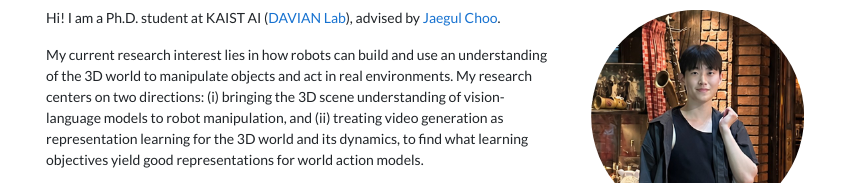
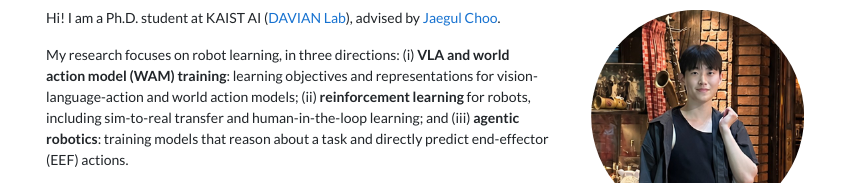
Before and after one commit to aiclaudev/aiclaudev.github.io, a plain HTML site: page index.html in a window 1280 px wide. Shown: the part 80-263 px from the top of the page, without its empty margins (209-1056 px from the left). Drawn offline with nearby package versions, Linux system fonts and the light colour scheme.

Commit message:
Rewrite the research interests: VLA/WAM training, RL, agentic robotics
Same text on the homepage and in the CV's About section; the CV no
longer mentions the KRAFTON internship there.

Co-Authored-By: Claude Opus 5.5 <noreply@anthropic.com>

```diff
--- a/index.html
+++ b/index.html
@@ -38,14 +38,15 @@
           advised by <a href="https://sites.google.com/site/jaegulchoo">Jaegul Choo</a>.
         </p>
         <p>
-          My current research interest lies in how robots can build and use an understanding of the 3D world
-          to manipulate objects and act in real environments. My research centers on two directions:
-          (i) bringing the 3D scene understanding of vision-language models to robot manipulation, and
-          (ii) treating video generation as representation learning for the 3D world and its dynamics,
-          to find what learning objectives yield good representations for world action models.
+          My research focuses on robot learning, in three directions:
+          (i) <b>VLA and world action model (WAM) training</b>: learning objectives and representations
+          for vision-language-action and world action models;
+          (ii) <b>reinforcement learning</b> for robots, including sim-to-real transfer and human-in-the-loop learning; and
+          (iii) <b>agentic robotics</b>: training models that reason about a task and directly predict
+          end-effector (EEF) actions.
         </p>
         <p class="links">
-            <a href="./assets/cv_dohyunlee.pdf?v=23"><svg viewBox="0 0 24 24" width="14" height="14" fill="currentColor" aria-hidden="true"><path d="M14 2H6c-1.1 0-1.99.9-1.99 2L4 20c0 1.1.89 2 1.99 2H18c1.1 0 2-.9 2-2V8l-6-6zm2 16H8v-2h8v2zm0-4H8v-2h8v2zm-3-5V3.5L18.5 9H13z"/></svg>CV</a>
+            <a href="./assets/cv_dohyunlee.pdf?v=24"><svg viewBox="0 0 24 24" width="14" height="14" fill="currentColor" aria-hidden="true"><path d="M14 2H6c-1.1 0-1.99.9-1.99 2L4 20c0 1.1.89 2 1.99 2H18c1.1 0 2-.9 2-2V8l-6-6zm2 16H8v-2h8v2zm0-4H8v-2h8v2zm-3-5V3.5L18.5 9H13z"/></svg>CV</a>
             <span class="sep">/</span>
             <a href="mailto:aiclaudev@gmail.com"><svg viewBox="0 0 24 24" width="14" height="14" fill="currentColor" aria-hidden="true"><path d="M20 4H4c-1.1 0-1.99.9-1.99 2L2 18c0 1.1.9 2 2 2h16c1.1 0 2-.9 2-2V6c0-1.1-.9-2-2-2zm0 4l-8 5-8-5V6l8 5 8-5v2z"/></svg>Email</a>
             <span class="sep">/</span>
```
Also changed, not shown: 1 other file.
